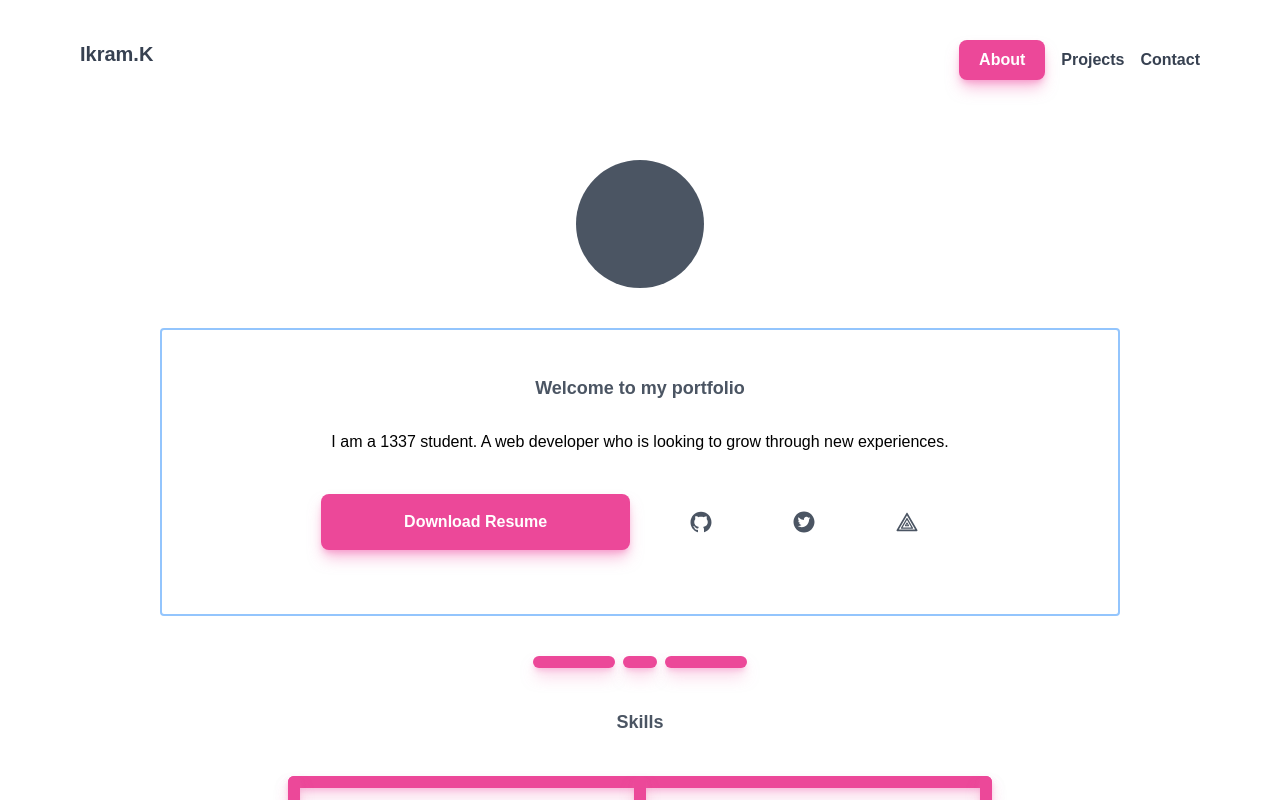
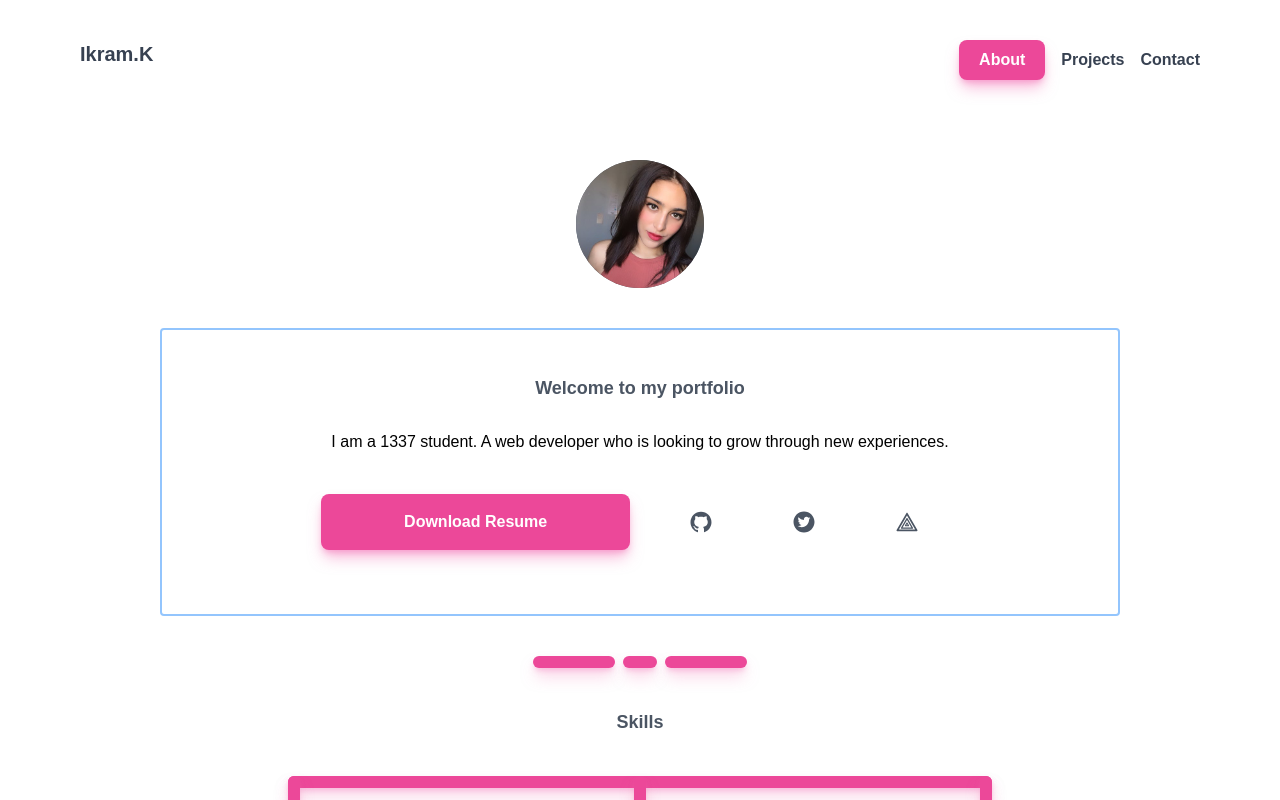
Before and after one commit to ikramkharbouch/portfoliomine, a Next.js app: page / in a window 1280 px wide. Shown: the top 800 px of the page. Built offline with nearby package versions, Linux system fonts and the light colour scheme.

Commit message:
Fix my image

```diff
--- a/pages/index.js
+++ b/pages/index.js
@@ -11,6 +11,8 @@ import Bash from '../public/bash.svg'
 import Clang from '../public/c.svg'
 import Docker from '../public/docker.svg'
 import Git from '../public/git.svg'
+import Image from 'next/image'
+import profilePic from '../public/myavatar.jpeg'
 
 export default function Home() {
   return (
@@ -21,7 +23,9 @@ export default function Home() {
       </Head>
       <Navbar />
       <div className="mx-auto text-center text-2xl flex flex-col mt-20">
-        <div className="mx-auto h-32 w-32 bg-gray-600 rounded-full"></div>
+        <div className="mx-auto h-32 w-32 bg-gray-600 rounded-full">
+          <Image src={profilePic} className="rounded-full" />
+        </div>
         <div className="w-3/4 h-72 rounded border-2 mx-auto mt-10 border-blue-300">
           <div className="w-4/6 mx-auto">
             <h1 className="mt-11 text-gray-600 font-bold text-lg">Welcome to my portfolio</h1>
@@ -109,8 +113,6 @@ export default function Home() {
             </div>
           </div>
 
-
-
         </div>
       </div>
     </>
```
Also changed, not shown: public/myavatar.jpeg (added).
